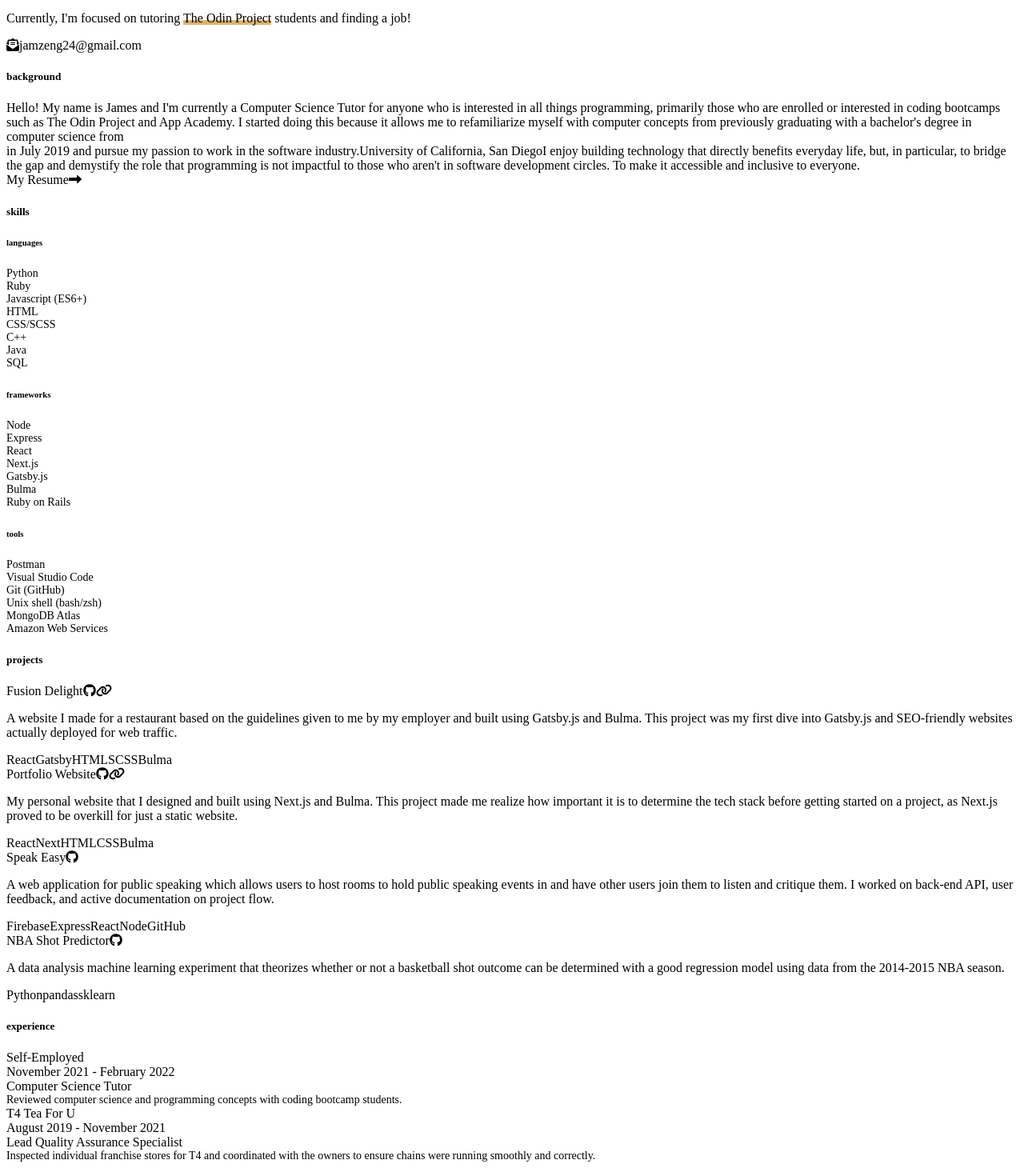
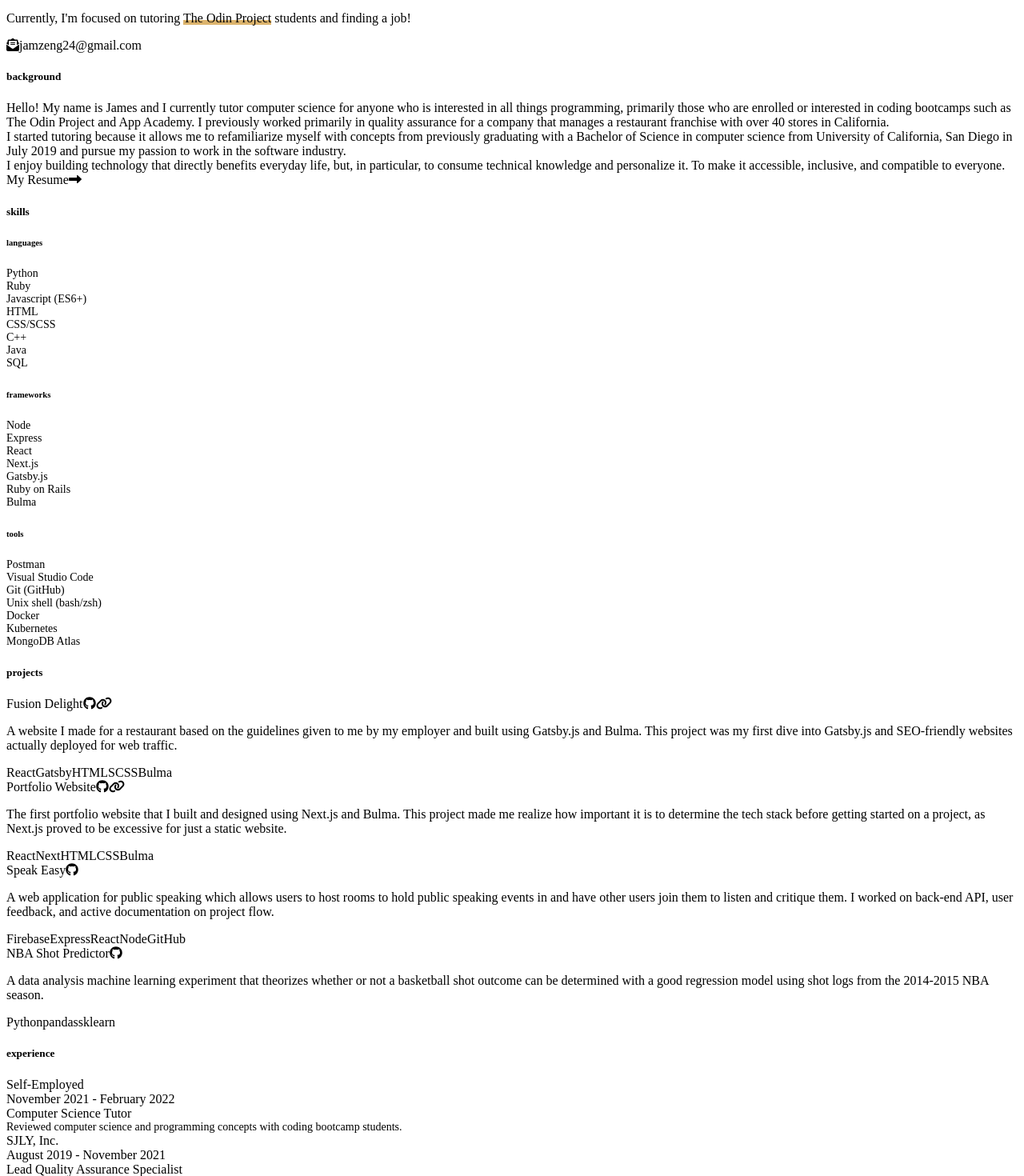
Before and after one commit to jamzeng24/Portfolio-Website, a Next.js app: page / in a window 1280 px wide. Shown: the part 220-1690 px from the top of the page at 80% size. Built offline with nearby package versions, Linux system fonts and the light colour scheme.

Commit message:
content update + git errors

```diff
--- a/content/user.js
+++ b/content/user.js
@@ -19,15 +19,16 @@
   email: 'jamzeng24@gmail.com',
   location: 'San Leandro, San Francisco Bay Area, California',
   background: [
-    'Hello! My name is James and I\'m currently a Computer Science Tutor for anyone who is interested in all things programming, primarily those who are enrolled or interested in coding bootcamps such as ',
-    'I started doing this because it allows me to refamiliarize myself with computer concepts from previously graduating with a bachelor\'s degree in computer science from ',
+    'Hello! My name is James and I currently tutor computer science for anyone who is interested in all things programming, primarily those who are enrolled or interested in coding bootcamps such as ',
+    'I previously worked primarily in quality assurance for a company that manages a restaurant franchise with over 40 stores in California.',
+    'I started tutoring because it allows me to refamiliarize myself with concepts from previously graduating with a Bachelor of Science in computer science from ',
     ' in July 2019 and pursue my passion to work in the software industry.',
-    'I enjoy building technology that directly benefits everyday life, but, in particular, to bridge the gap and demystify the role that programming is not impactful to those who aren\'t in software development circles. To make it accessible and inclusive to everyone.'
+    'I enjoy building technology that directly benefits everyday life, but, in particular, to consume technical knowledge and personalize it. To make it accessible, inclusive, and compatible to everyone.'
   ],
   skills: {
     languages: ['Python', 'Ruby', 'Javascript (ES6+)', 'HTML', 'CSS/SCSS', 'C++', 'Java', 'SQL'],
-    frameworks: ['Node', 'Express', 'React', 'Next.js', 'Gatsby.js', 'Bulma', 'Ruby on Rails'],
-    tools: ['Postman', 'Visual Studio Code', 'Git (GitHub)', 'Unix shell (bash/zsh)', 'MongoDB Atlas', 'Amazon Web Services']
+    frameworks: ['Node', 'Express', 'React', 'Next.js', 'Gatsby.js', 'Ruby on Rails', 'Bulma'],
+    tools: ['Postman', 'Visual Studio Code', 'Git (GitHub)', 'Unix shell (bash/zsh)', 'Docker', 'Kubernetes', 'MongoDB Atlas']
   },
   projects: [
     {
@@ -41,7 +42,7 @@
       name: 'Portfolio Website',
       url: 'https://portfolio-website-jamzeng24.vercel.app',
       github: 'https://github.com/jamzeng24/Portfolio-Website',
-      description: 'My personal website that I designed and built using Next.js and Bulma. This project made me realize how important it is to determine the tech stack before getting started on a project, as Next.js proved to be overkill for just a static website.',
+      description: 'The first portfolio website that I built and designed using Next.js and Bulma. This project made me realize how important it is to determine the tech stack before getting started on a project, as Next.js proved to be excessive for just a static website.',
       tags: ['React', 'Next', 'HTML', 'CSS', 'Bulma']
     },
     {
@@ -53,7 +54,7 @@
     {
       name: 'NBA Shot Predictor',
       github: 'https://github.com/jamzeng24/NBA-Shot-Predictor',
-      description: 'A data analysis machine learning experiment that theorizes whether or not a basketball shot outcome can be determined with a good regression model using data from the 2014-2015 NBA season.',
+      description: 'A data analysis machine learning experiment that theorizes whether or not a basketball shot outcome can be determined with a good regression model using shot logs from the 2014-2015 NBA season.',
       tags: ['Python', 'pandas', 'sklearn']
     }
   ],
@@ -65,10 +66,10 @@
       description: 'Reviewed computer science and programming concepts with coding bootcamp students.'
     },
     {
-      company: 'T4 Tea For U',
+      company: 'SJLY, Inc.',
       title: 'Lead Quality Assurance Specialist',
       time: 'August 2019 - November 2021',
-      description: 'Inspected individual franchise stores for T4 and coordinated with the owners to ensure chains were running smoothly and correctly.'
+      description: 'Inspected individual franchise stores for T4 Tea For U and coordinated with the owners to ensure chains were running smoothly and correctly.'
     }
   ],
   contact: {
```
